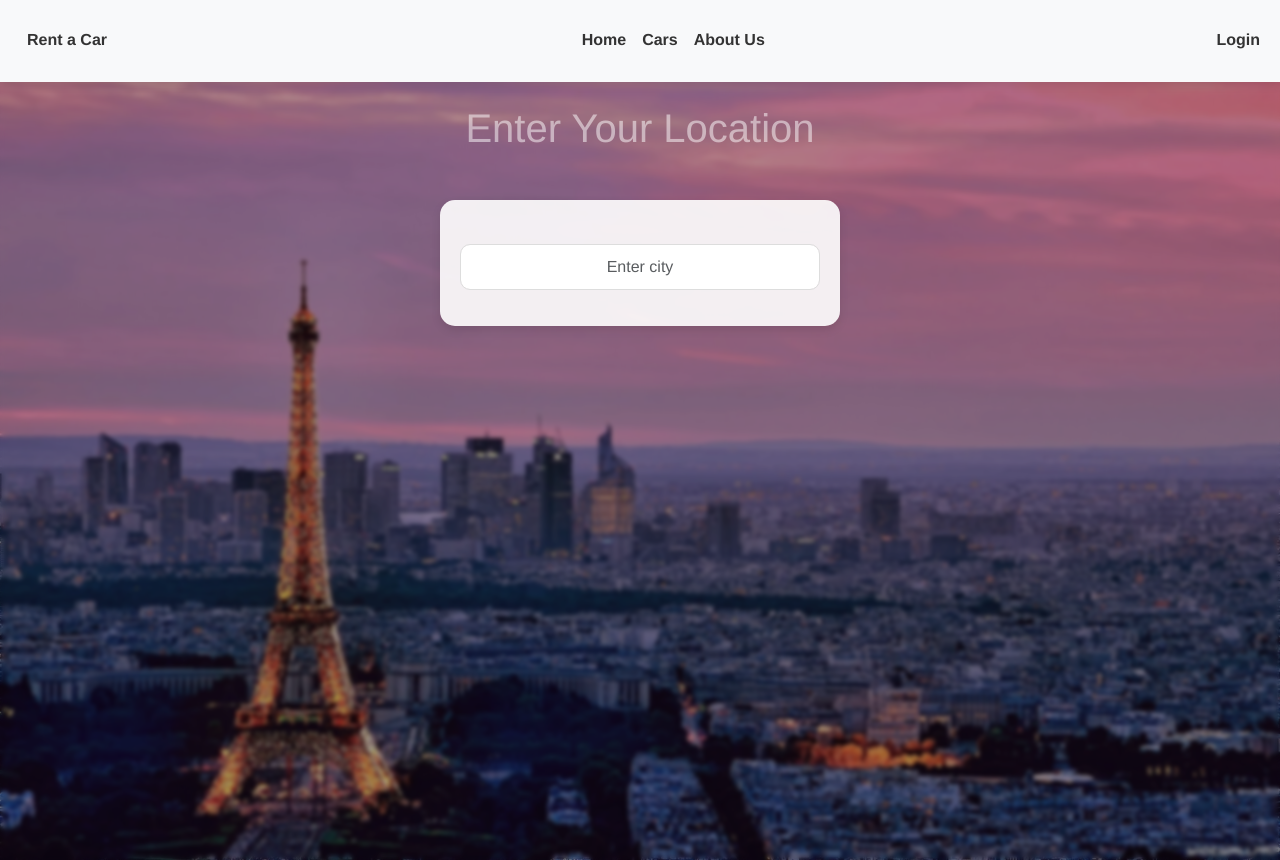
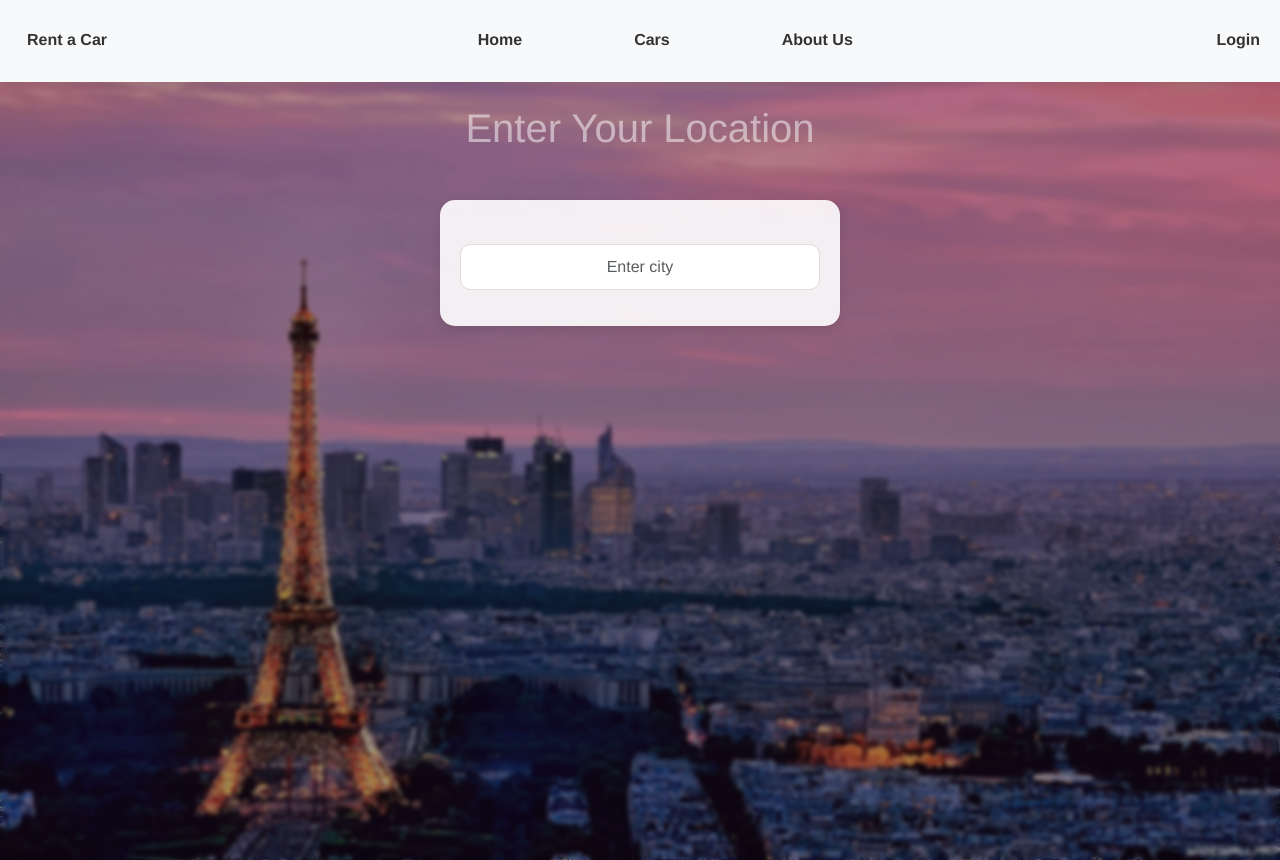
Before and after one commit to AmirOsman03/RentProject, a Vue app: page / in a window 1280 px wide. Built offline with nearby package versions, Linux system fonts and the light colour scheme.

Commit message:
fix part 2

```diff
--- a/src/assets/css/aboutUs.css
+++ b/src/assets/css/aboutUs.css
@@ -1,5 +1,5 @@
 .about-us-container {
-    padding: 60px 20px;
+    padding: 20px;
     background-color: #f9f9f9;
     animation: fadeIn 1s ease-out;
 }
--- a/src/views/AboutUs.vue
+++ b/src/views/AboutUs.vue
@@ -1,7 +1,7 @@
 <template>
   <div class="about-us-container">
     <!-- Image for mission section -->
-    <div class="mission-image text-center mt-5">
+    <div class="mission-image text-center mt-4">
       <img
           src="@/assets/images/mission.png"
           alt="Mission Image"
@@ -17,7 +17,7 @@
 
     <!-- CEO Cards Section -->
     <div class="ceo-section row justify-content-center mt-5">
-      <div class="col-md-4">
+      <div class="col-md-5">
         <div class="ceo-card scale-up">
           <img
               src="@/assets/images/ceo1.jpg"
@@ -35,7 +35,7 @@
           </div>
         </div>
       </div>
-      <div class="col-md-4">
+      <div class="col-md-5">
         <div class="ceo-card scale-up">
           <img
               src="@/assets/images/ceo2.jpg"
--- a/src/views/Navbar.vue
+++ b/src/views/Navbar.vue
@@ -1,13 +1,13 @@
 <template>
   <nav class="navbar navbar-expand-lg navbar-light bg-light">
     <div class="container-fluid">
-      <a class="navbar-brand" href="/home">Rent a Car</a>
+      <a class="navbar-brand mx-0" href="/home">Rent a Car</a>
       <div class="collapse navbar-collapse" id="navbarNav">
         <ul class="navbar-nav mx-auto">
           <li class="nav-item">
-            <router-link to="/home" class="nav-link">Home</router-link>
-            <router-link to="/cars" class="nav-link">Cars</router-link>
-            <router-link to="/about_us" class="nav-link">About Us</router-link>
+            <router-link to="/home" class="nav-link mx-5">Home</router-link>
+            <router-link to="/cars" class="nav-link mx-5">Cars</router-link>
+            <router-link to="/about_us" class="nav-link mx-5">About Us</router-link>
           </li>
         </ul>
 
@@ -249,4 +249,6 @@ nav a:hover::after {
   transform: translateY(-2px);
   box-shadow: 0 4px 10px rgba(0, 0, 0, 0.2);
 }
+
+
 </style>
```
